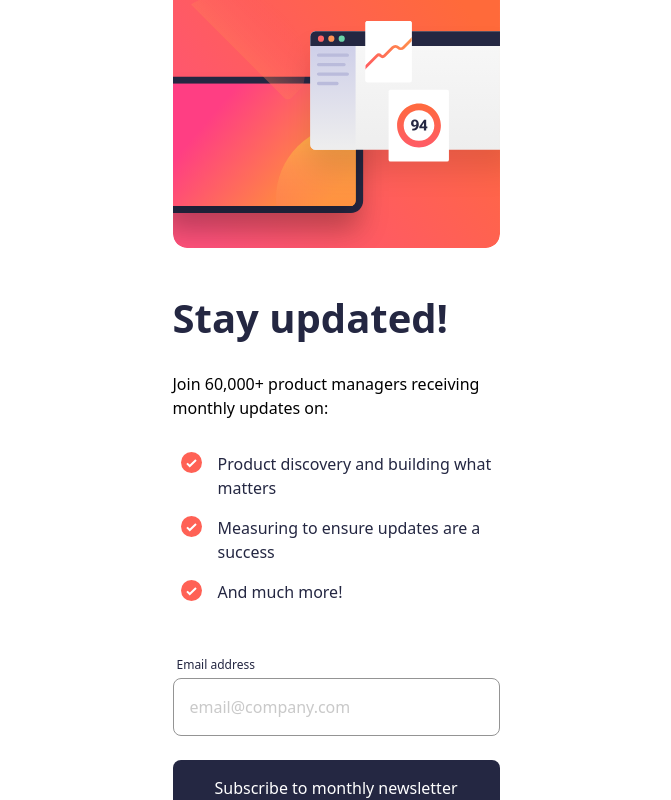
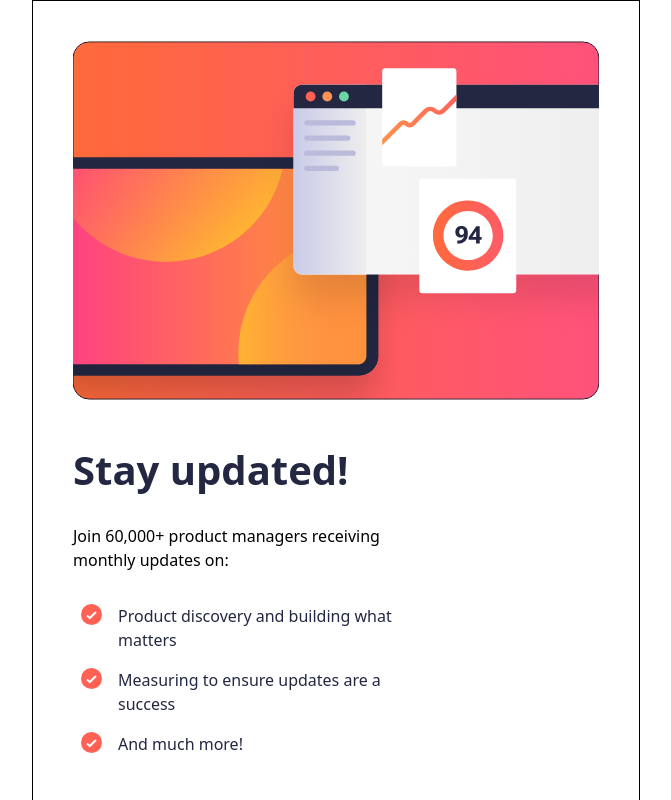
Before and after one commit to NarelaCamara/newsletter-sign-up-with-success-message, a React (Vite) app: page / in a window 1280 px wide. Shown: the top 800 px of the page, without its empty margins (304-975 px from the left). Built offline with nearby package versions, Linux system fonts and the light colour scheme.

Commit message:
feat: table design

```diff
--- a/src/App.tsx
+++ b/src/App.tsx
@@ -4,7 +4,7 @@ import iconSuccess from "./assets/icon-success.svg";
 import iconList from "./assets/icon-list.svg";
 import { useState } from "react";
 
-//import illustrationSignUpTablet from "./assets/illustration-sign-up-tablet.svg";
+import illustrationSignUpTablet from "./assets/illustration-sign-up-tablet.svg";
 //import illustrationSignUDesktop from "./assets/illustration-sign-up-desktop.svg";
 
 function App() {
@@ -22,11 +22,19 @@ function App() {
     <>
       <div className="flex items-start justify-center min-h-screen bg-white">
         {!fakeSend && (
-          <div className=" flex flex-col justify-between  w-[327px]  h-[100vh]  pb-10">
-            <div className="">
+          <div className=" min-sm:border  h-[100vh] min-sm:h-[878px] w-[327px] min-sm:w-[608px]">
+            <div className=" flex flex-col justify-between     pb-10 min-sm:p-10">
+              <div className=" ">
                 <img
                   src={illustrationSignUpMobile}
                   alt="illustration-sign-up-mobile"
+                  className="max-sm:block hidden"
+                />
+
+                <img
+                  src={illustrationSignUpTablet}
+                  alt="illustration-sign-up-tablet"
+                  className="min-sm:block hidden"
                 />
                 <div className="flex flex-col py-10 w-[327px]">
                   <h1 className="text-[Roboto] text-[40px] text-[#242742] font-semibold">
@@ -115,9 +123,10 @@ function App() {
                 </p>
               </button>
             </div>
+          </div>
         )}
         {fakeSend && (
-          <div className=" flex flex-col justify-between  w-[327px]  h-[100vh]  py-10">
+          <div className=" flex flex-col justify-between  w-[327px]  h-[100vh]  py-10 min-sm:p-10">
             <div className="flex flex-col justify-between">
               {" "}
               <img src={iconSuccess} alt="icon-success" className="w-16" />
```
Lines whose indentation alone changed are shown as unchanged.
